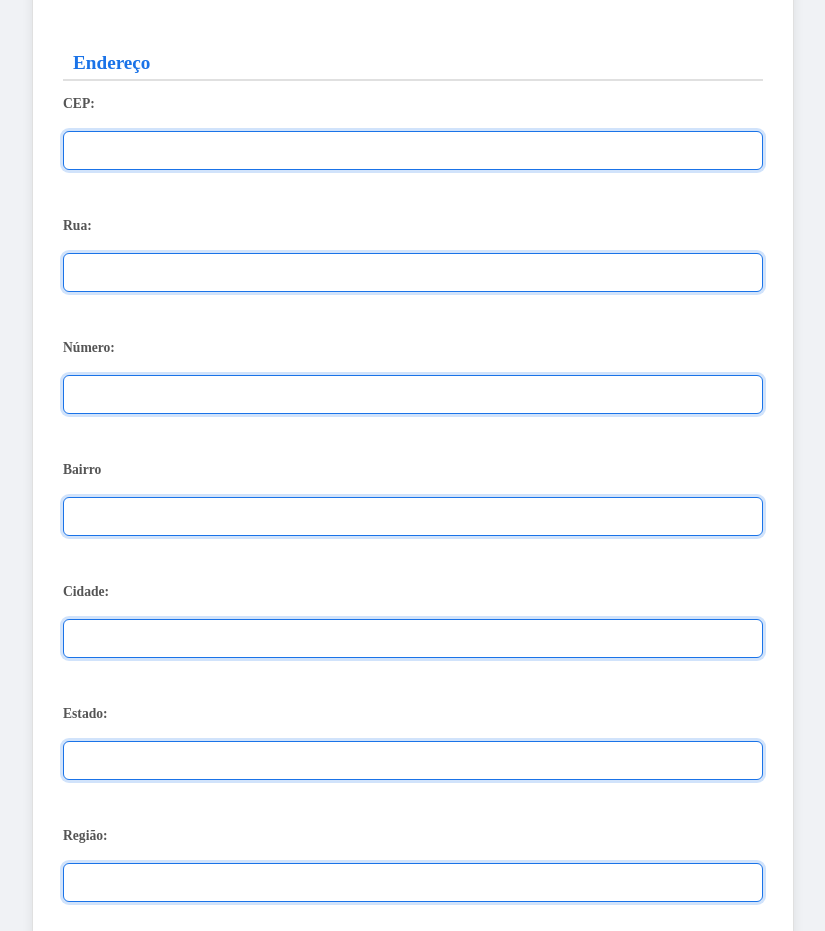
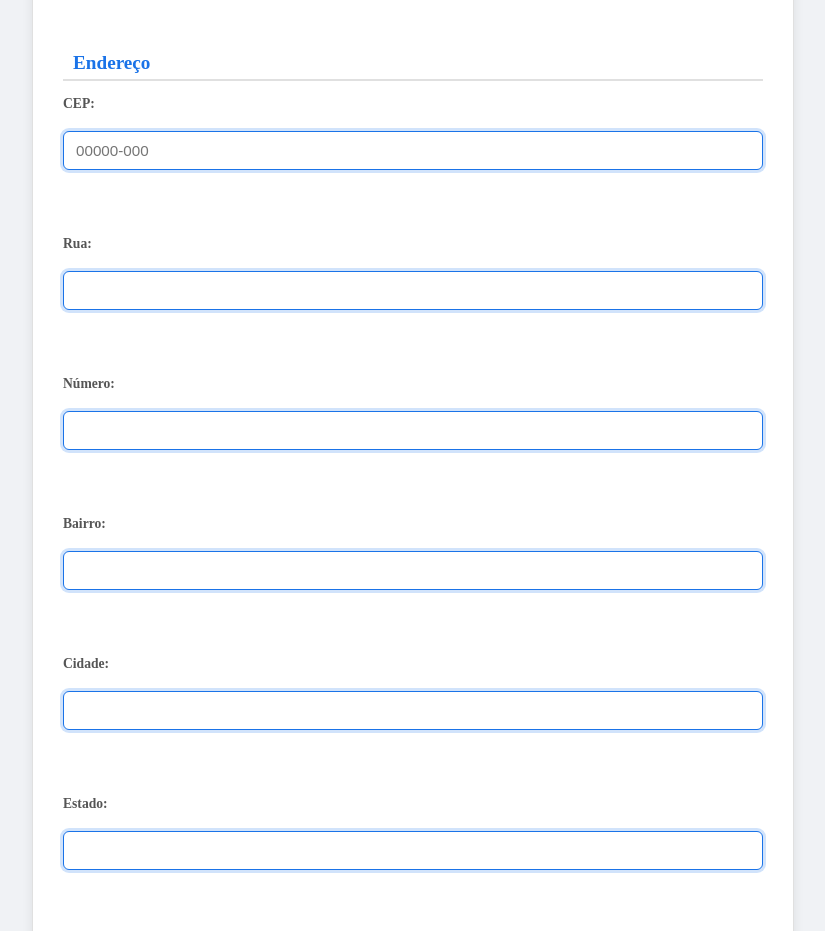
Before and after one commit to DerickOliveira768/API-CEP, a plain HTML site: page index.html in a window 1280 px wide. Shown: the part 1280-2211 px from the top of the page, without its empty margins (227-1052 px from the left). Drawn offline with Linux system fonts and the light colour scheme.

Commit message:
index.html

```diff
--- a/index.html
+++ b/index.html
@@ -42,29 +42,38 @@
 
             <br><br>
             <legend>Endereço</legend>
+
     <label for="cep">CEP:</label>
-            <input type="number" id="cep" autocomplete="off">
-            <br>
+    <input type="text" id="cep" name="cep" autocomplete="postal-code"
+           maxlength="9" placeholder="00000-000">
+    <br><br>
+
     <label for="rua">Rua:</label>
-            <input type="text" id="rua" readonly>
-            <br>
+    <input type="text" id="rua" name="rua" readonly>
+    <br><br>
+
     <label for="numero">Número:</label>
-            <input type="number" id="numero">
-            <br>
-            <label for="bairro">Bairro</label>
-            <input type="text" id="bairro" readonly>
-            <br>
+    <input type="number" id="numero" name="numero" min="1">
+    <br><br>
+
+    <label for="bairro">Bairro:</label>
+    <input type="text" id="bairro" name="bairro" readonly>
+    <br><br>
+
     <label for="cidade">Cidade:</label>
-            <input type="text" id="cidade" readonly>
-            <br>
+    <input type="text" id="cidade" name="cidade" readonly>
+    <br><br>
+
     <label for="estado">Estado:</label>
-            <input type="text" id="estado" readonly>
-            <br>
+    <input type="text" id="estado" name="estado" readonly>
+    <br><br>
+
     <label for="regiao">Região:</label>
-            <input type="text" id="regiao" readonly>
-            <br>
+    <input type="text" id="regiao" name="regiao" readonly>
+    <br><br>
+
     <label for="ddd">DDD:</label>
-            <input type="text" id="ddd" readonly>
+    <input type="text" id="ddd" name="ddd" readonly>
     <br>
 </body>
 <script>
```
Lines whose indentation alone changed are shown as unchanged.
